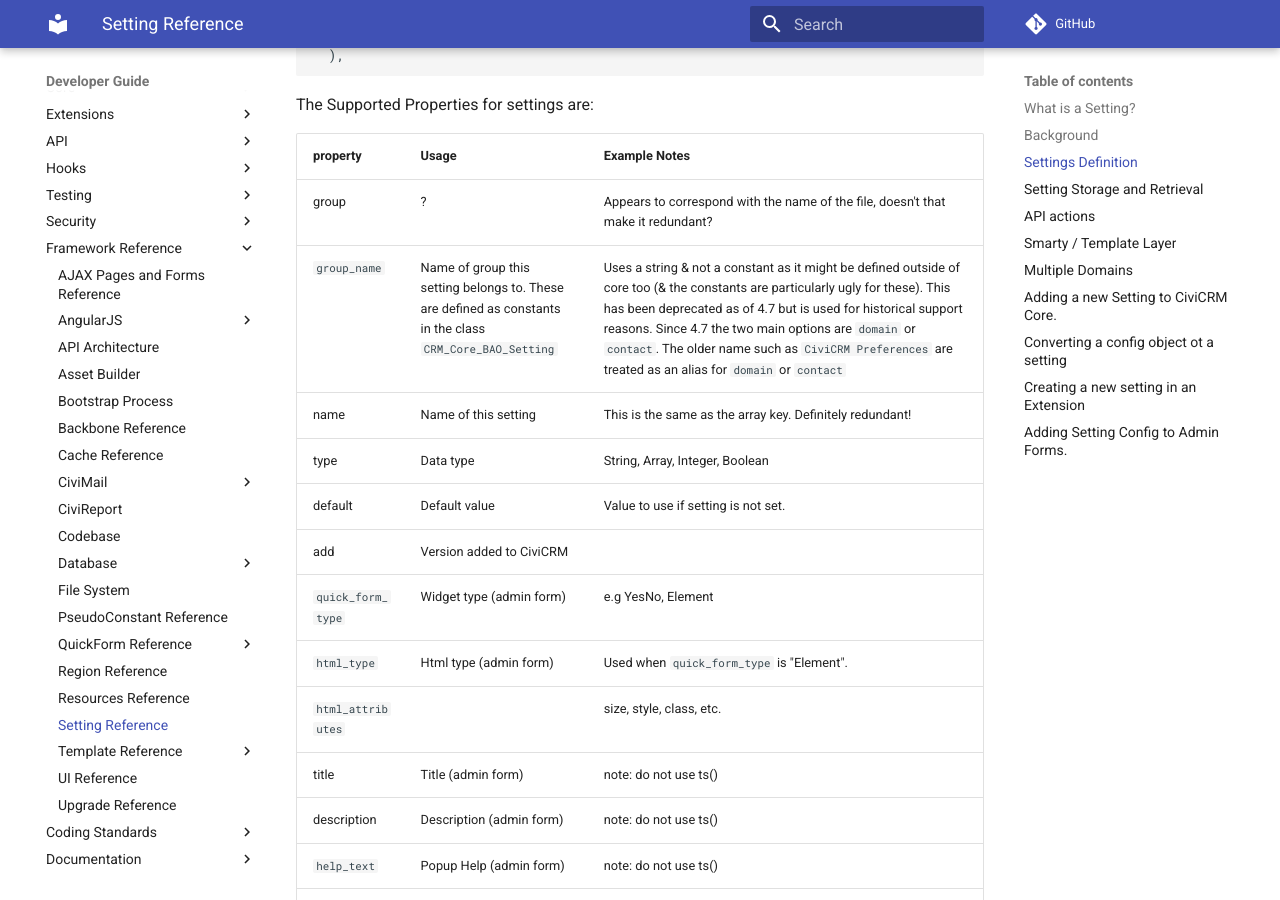
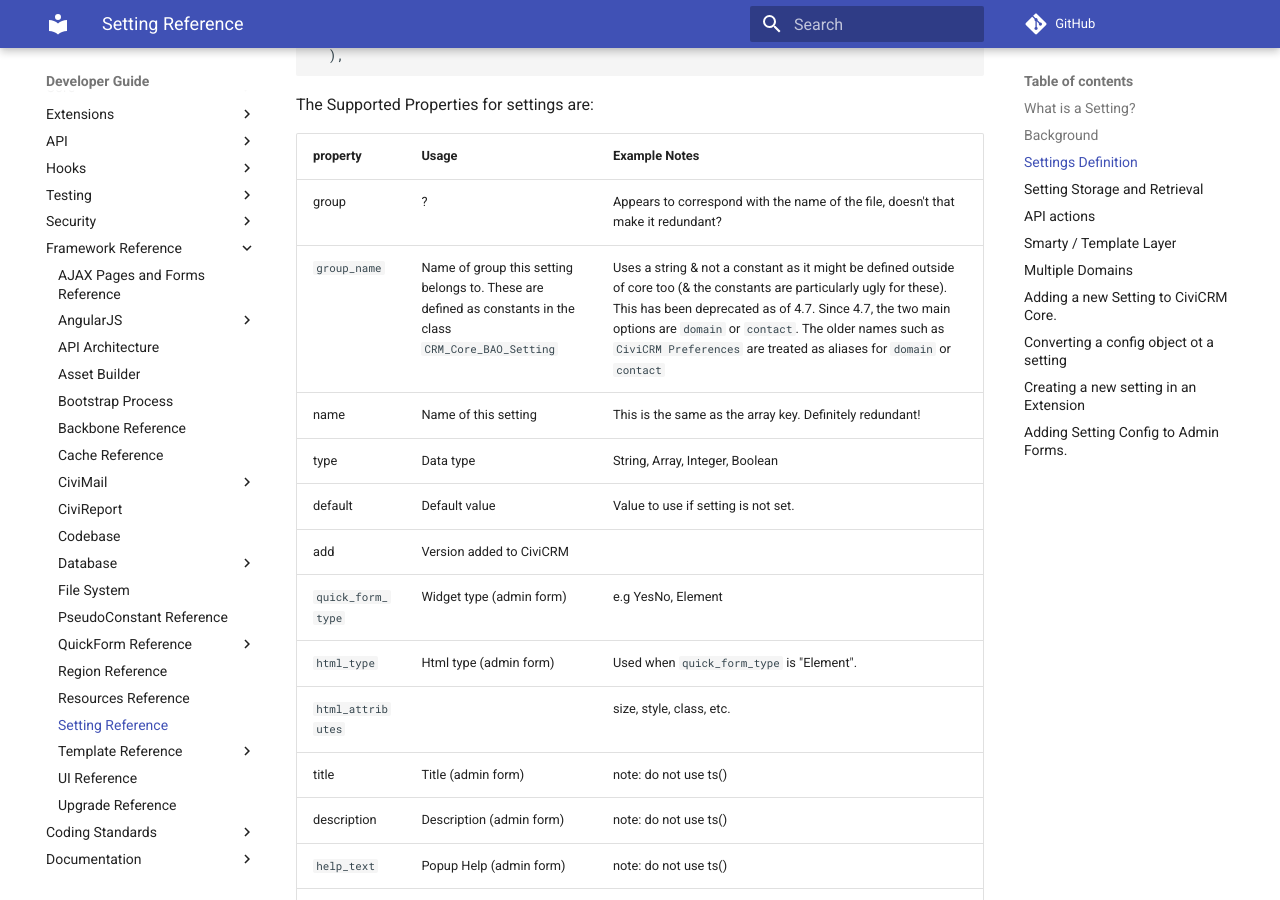
Before and after one commit to civicrm/civicrm-dev-docs, an MkDocs documentation site: the page built from docs/framework/setting.md, in a window 1280 px wide and 900 px high, scrolled down 1773 px. Built offline with MkDocs 1.6.1 and Material for MkDocs 9.7.7, drawn with Linux system fonts in a browser that asks for light colours; comment, search, counter and statistics services are not loaded; old or Windows-style settings are respelled for this version of MkDocs.

Commit message:
Update setting.md

```diff
--- a/docs/framework/setting.md
+++ b/docs/framework/setting.md
@@ -54,7 +54,7 @@
 | property | Usage | Example Notes |
 | --- | --- | --- |
 | group | ? | Appears to correspond with the name of the file, doesn't that make it redundant? |
-| `group_name` | Name of group this setting belongs to.  These are defined as constants in the class `CRM_Core_BAO_Setting` |  Uses a string & not a constant as it might be defined outside of core too (& the constants are particularly ugly for these). This has been deprecated as of 4.7 but is used for historical support reasons. Since 4.7 the two main options are `domain` or `contact`. The older name such as `CiviCRM Preferences` are treated as an alias for `domain` or `contact`|
+| `group_name` | Name of group this setting belongs to.  These are defined as constants in the class `CRM_Core_BAO_Setting` |  Uses a string & not a constant as it might be defined outside of core too (& the constants are particularly ugly for these). This has been deprecated as of 4.7. Since 4.7, the two main options are `domain` or `contact`. The older names such as `CiviCRM Preferences` are treated as aliases for `domain` or `contact`|
 | name | Name of this setting| This is the same as the array key. Definitely redundant! |
 | type | Data type| String, Array, Integer, Boolean |
 | default | Default value| Value to use if setting is not set. |
```
